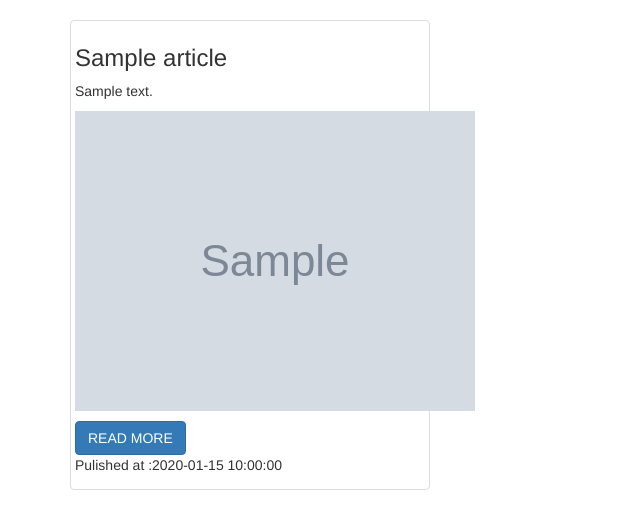
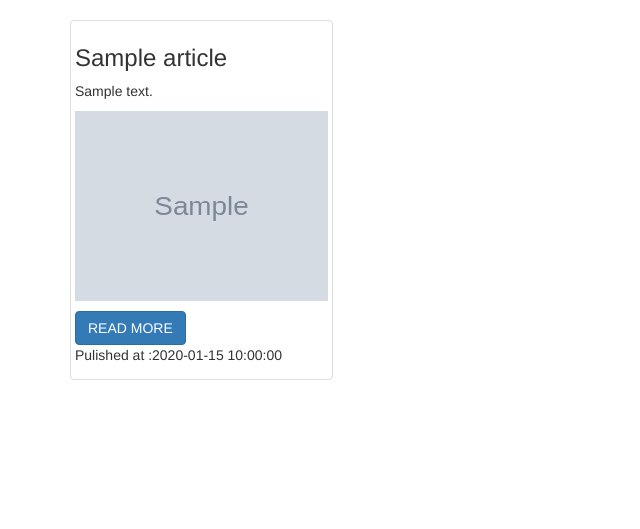
Before and after one commit to laetitia123/News-Highlight, a Flask app: template app/templates/articles.html in a window 1280 px wide. Shown: the part 52-581 px from the top of the page, without its empty margins (0-640 px from the left). Run offline with Flask 2, Linux system fonts and the light colour scheme; the template is opened without the code that fills it: most values are stand-ins (such as "Sample title", 1, 10 or a date in 2020); grey boxes marked "Sample" are stand-in pictures; some libraries are stand-ins or nearby versions.

```diff
--- a/app/templates/articles.html
+++ b/app/templates/articles.html
@@ -1,20 +1,21 @@
 {% extends 'base.html'%}
-
-<!-- Content block -->
+<!-- {% import 'macros.html'as macro%} -->
 {% block content %}
 <div class="container">
-    <div class="row">
-        {%for article in articles %}
-        <div class="col-md-4">
+        <div class = "row">
+
+        <div class = "col-xs-3 col-sm-3 col-md-3 col-lg-3 articles-card">
+                {%for article in articles %}
             <div class="thumbnail">
              <h3>{{ article.title }}</h3>
 
             <p class="overview"> {{article.description}}</p>
-            <p><img src="{{article.urlToImage}}"class="img-fluid"s></p>
+            <p><img src="{{article.urlToImage}}" class="img-responsive"></p>
             <a href="{{article.url}}"><button class="btn btn-primary">READ MORE</button></a>
             <p>Pulished at :{{article.date}}</p>
+
+        </div>
         {%endfor%}
-        </div>
         </div>
         </div>
 
--- a/app/templates/macros.html
+++ b/app/templates/macros.html
@@ -19,6 +19,7 @@
         {% endfor %}
 
 </div>
+
 {% endfor %}
 
 {% endmacro %}
```
Also changed, not shown: app/main/views.py (+8 -6 lines).
